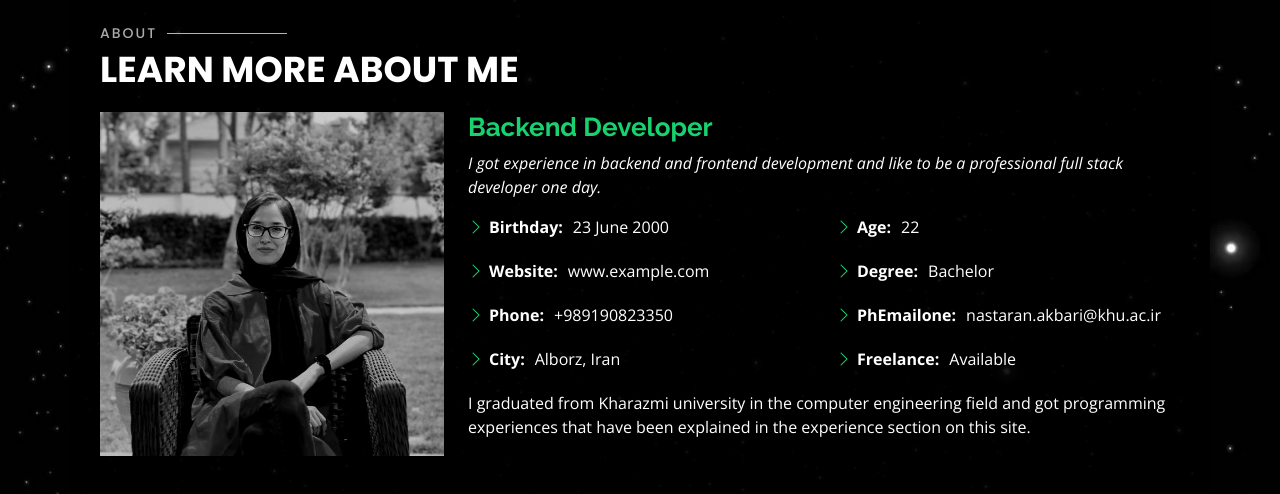
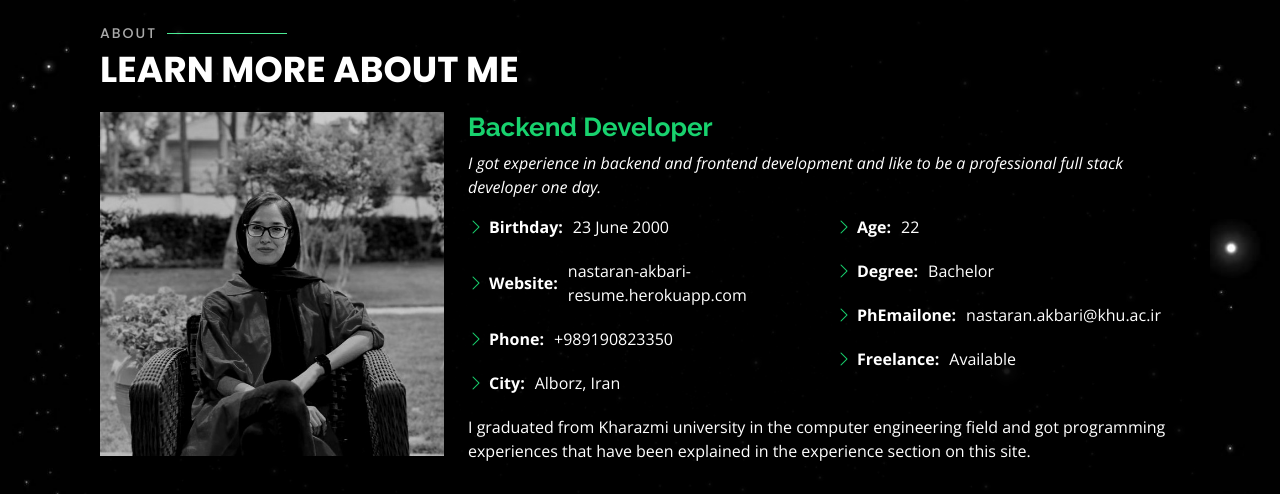
Before and after one commit to Nastaran-Akbari/cv_project, a Django app: page / in a window 1280 px wide, after a click on "About". Shown: the part 101-595 px from the top of the page. Run offline with Django 3.2, Linux system fonts and the light colour scheme; some libraries are stand-ins or nearby versions.

Commit message:
edited "website" field
edited "website" field in index.html

```diff
--- a/templates/cv/index.html
+++ b/templates/cv/index.html
@@ -53,7 +53,7 @@
           <div class="col-lg-6">
             <ul>
               <li><i class="bi bi-chevron-right"></i> <strong>Birthday:</strong> <span>23 June 2000</span></li>
-              <li><i class="bi bi-chevron-right"></i> <strong>Website:</strong> <span>www.example.com</span></li>
+              <li><i class="bi bi-chevron-right"></i> <strong>Website:</strong> <span>nastaran-akbari-resume.herokuapp.com</span></li>
               <li><i class="bi bi-chevron-right"></i> <strong>Phone:</strong> <span>+989190823350</span></li>
               <li><i class="bi bi-chevron-right"></i> <strong>City:</strong> <span>Alborz, Iran</span></li>
             </ul>
```
